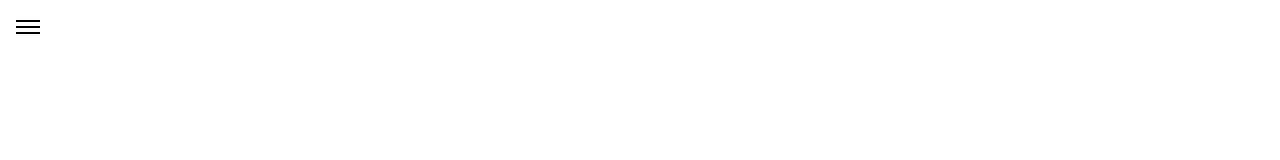
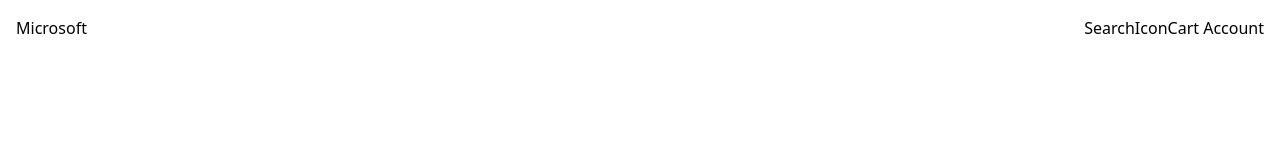
Before and after one commit to APrajapat10/Microsoft-Tailwind, a website built with Vite: page index.html in a window 1280 px wide. Built offline with nearby package versions, Linux system fonts and the light colour scheme.

Commit message:
Order of navBar items arranged

```diff
--- a/index.html
+++ b/index.html
@@ -8,11 +8,19 @@
     <title>Microsoft – Cloud, Computers, Apps & Gaming</title>
   </head>
   <body>
-    <div class="navbar flex justify-between items-center">
-      <div class="hamburger inline-block p-4 cursor-pointer">
-        <div class="line h-0.5 w-6 my-1 bg-black"></div>
-        <div class="line h-0.5 w-6 my-1 bg-black"></div>
-        <div class="line h-0.5 w-6 my-1 bg-black"></div>
+    <div class="navbar flex justify-between items-center p-4">
+      <div class="flex justify-center items-center md:order-2">
+        <div class="hamburger inline-block p-4 cursor-pointer md:hidden">
+          <div class="line h-0.5 w-6 my-1 bg-black"></div>
+          <div class="line h-0.5 w-6 my-1 bg-black"></div>
+          <div class="line h-0.5 w-6 my-1 bg-black"></div>
+        </div>
+        <div class="search md:hidden">SearchIcon</div>
+      </div>
+      <div class="logo text-center md:order-1">Microsoft</div>
+      <div class="cart text-center md:order-3 flex">
+        <div class="search hidden md:block">SearchIcon</div>
+        <div class="cart text-center">Cart Account</div>
       </div>
     </div>
   </body>
```
